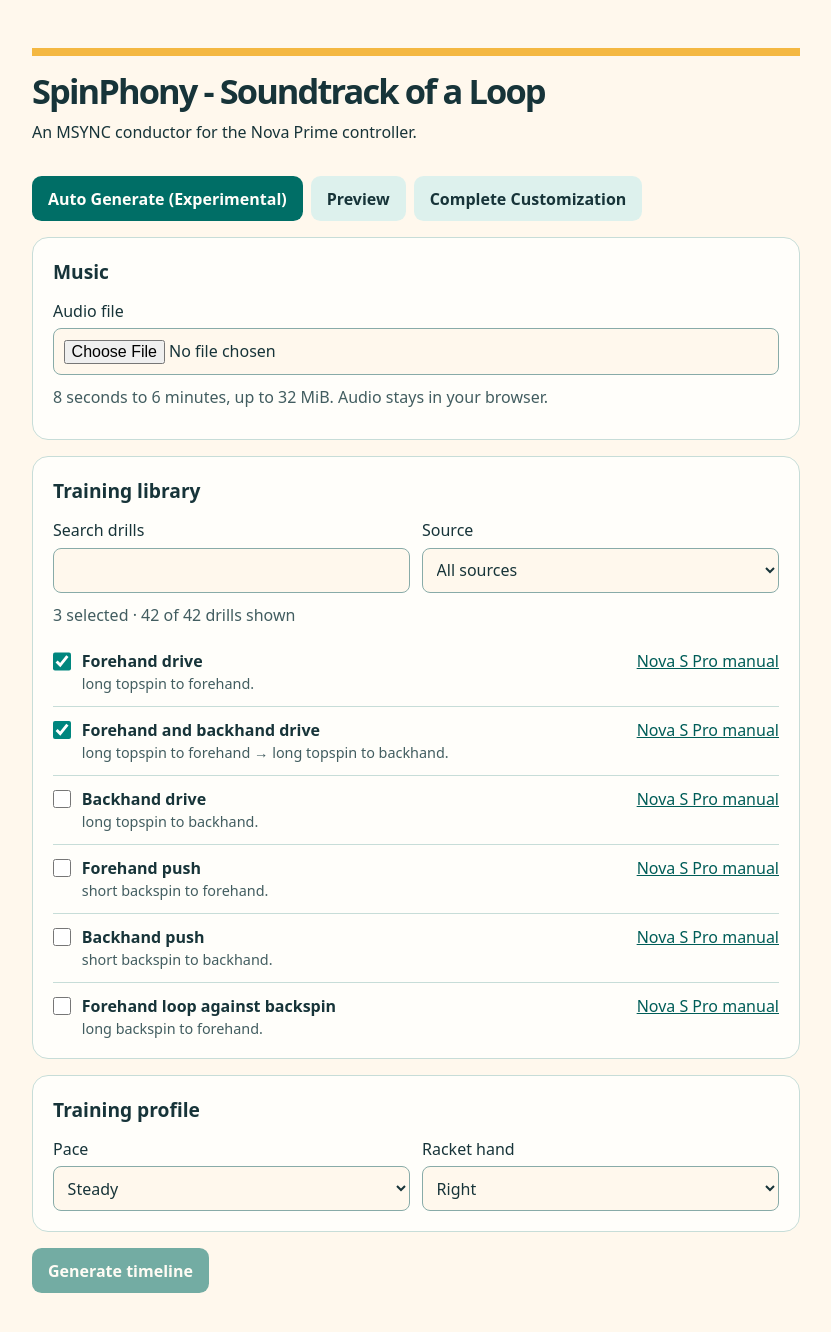
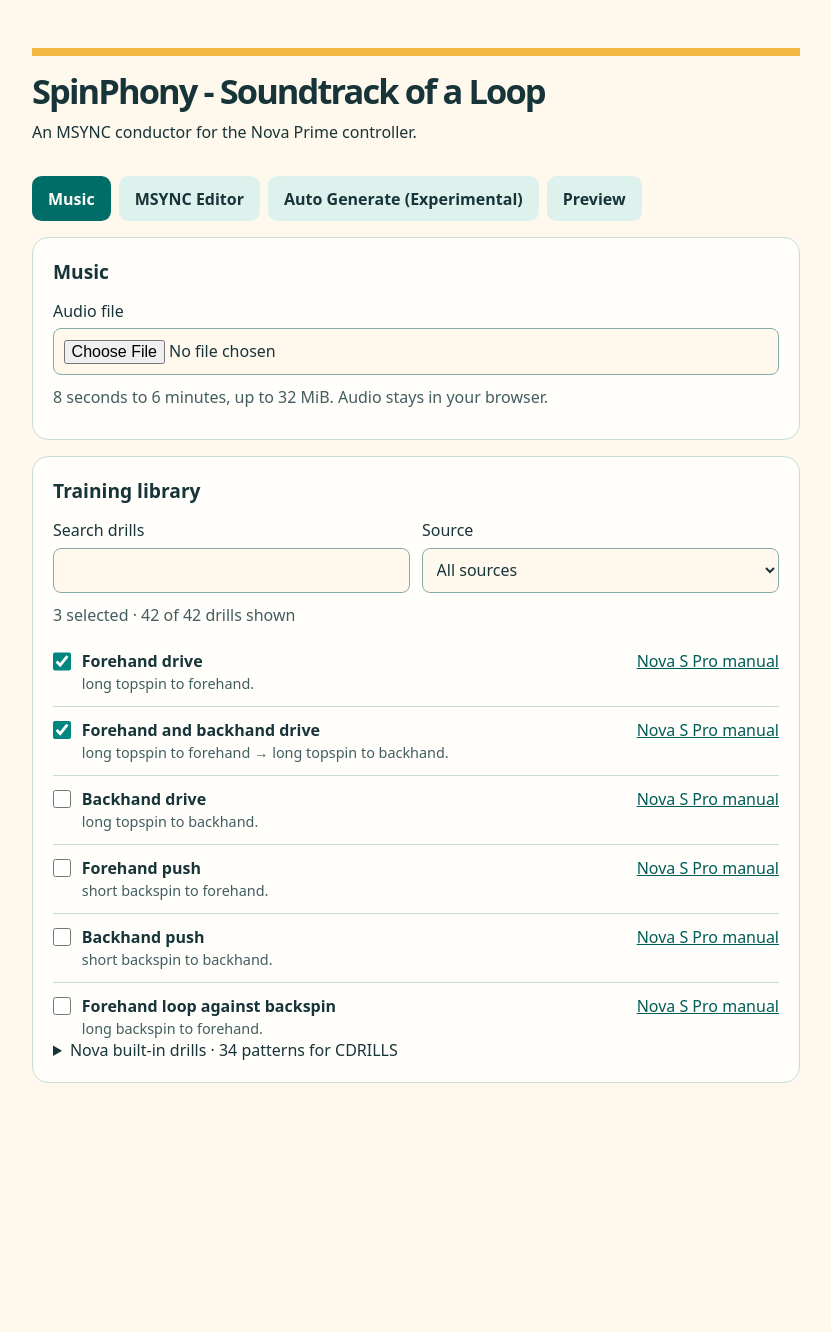
Before and after one commit to shimuranmonk/SpinPhony, a React (Vite) app: page / in a window 1280 px wide. Shown: the top 1332 px of the page, without its empty margins (224-1055 px from the left). After the commit the page ends 1131 px from the top, so only its background shows below. Built offline with nearby package versions, Linux system fonts and the light colour scheme.

Commit message:
Add Music tab and load built-in patterns per CDRILL ball

```diff
--- a/src/ManualEditor.tsx
+++ b/src/ManualEditor.tsx
@@ -1,7 +1,7 @@
 import { useEffect, useRef, useState } from "react";
 import { timestamp } from "./generator.js";
 import { nativeDrills } from "./nativeDrills.js";
-import { ballFields, blockKinds, blockLabel, blockOrder, compileManualScore, flavorFields, initialBall, maxBalls } from "./manualScore.js";
+import { ballFields, blockKinds, blockLabel, blockOrder, compileManualScore, flavorFields, initialBall, loadBuiltInBalls, maxBalls } from "./manualScore.js";
 import type { BallField, Block, BlockKind } from "./manualScore.js";
 import type { Track } from "./rhythm.js";
 
@@ -11,11 +11,10 @@ type Props = {
 };
 
 
-const isDrill = (kind: BlockKind) => kind === "NDRILL" || kind === "CDRILL";
 
 export function ManualEditor({ file, track, blocks, onChange, onDownload }: Props) {
   const [url, setUrl] = useState("");
-  const [kind, setKind] = useState<BlockKind>("NDRILL");
+  const [kind, setKind] = useState<BlockKind>("CDRILL");
   const [selected, setSelected] = useState<number>();
   const [playhead, setPlayhead] = useState(0);
   const [editNotice, setEditNotice] = useState("");
@@ -26,14 +25,13 @@ export function ManualEditor({ file, track, blocks, onChange, onDownload }: Prop
     return () => URL.revokeObjectURL(next);
   }, [file]);
   const block = blocks.find(item => item.id === selected);
-  const nativeDrill = block?.kind === "NDRILL" ? nativeDrills.find(drill => drill.key === block.builtinKey) : undefined;
   const sorted = [...blocks].sort((a, b) => a.timeMs - b.timeMs || blockOrder[a.kind] - blockOrder[b.kind]);
   const currentMarker = track.markers.reduce((current, marker, index) => marker.timeMs <= playhead ? index : current, -1);
   const currentBlock = sorted.filter(item => item.timeMs <= playhead).at(-1);
   const { source, issues } = compileManualScore(track, blocks);
 
   function drillTimeTaken(type: BlockKind, timeMs: number, except?: number) {
-    return isDrill(type) && blocks.some(item => item.id !== except && isDrill(item.kind) && item.timeMs === timeMs);
+    return type === "CDRILL" && blocks.some(item => item.id !== except && item.kind === "CDRILL" && item.timeMs === timeMs);
   }
 
   function add(type: BlockKind, timeMs: number) {
@@ -46,7 +44,7 @@ export function ManualEditor({ file, track, blocks, onChange, onDownload }: Prop
     const seconds = Math.min(5, Math.max(.001, (track.durationMs - timeMs) / 1000));
     const name = type === "CDRILL" ? "Custom drill" : "";
     onChange([...blocks, { id, timeMs, kind: type, note: "", name, balls: [{ ...initialBall }],
-      seconds, once: false, random: false, reference: "", level: 1,
+      seconds, once: false, random: false,
       flavor: { SPEED: 3.5, BPM: 65, SPIN: 2.5, HEIGHT: 38 } }]);
     setSelected(id);
   }
@@ -87,7 +85,7 @@ export function ManualEditor({ file, track, blocks, onChange, onDownload }: Prop
   const percent = (timeMs: number) => timeMs * 100 / track.durationMs;
 
   return <section className="manual-editor">
-    <h2>Complete Customization</h2>
+    <h2>MSYNC Editor</h2>
     <div className="manual-transport">
       <audio ref={audio} src={url} controls aria-label="Track audio"
         onTimeUpdate={event => setPlayhead(Math.round(event.currentTarget.currentTime * 1000))} />
@@ -100,7 +98,7 @@ export function ManualEditor({ file, track, blocks, onChange, onDownload }: Prop
             : Infinity;
           const end = Math.max(item.timeMs, Math.min(next?.timeMs ?? stopTime, item.timeMs + cycle));
           const label = blockLabel(item) + " · " + timestamp(item.timeMs)
-            + (isMarker ? "" : " to " + timestamp(Math.round(end))) + (item.kind === "NDRILL" && item.once ? " (actual end depends on the controller)" : "");
+            + (isMarker ? "" : " to " + timestamp(Math.round(end)));
           return <button type="button" key={item.id} data-block={item.kind}
             className={isMarker ? "cue-pin" : "cue-span"} title={label} aria-label={label}
             style={{ left: percent(item.timeMs) + "%", width: isMarker ? undefined : percent(end - item.timeMs) + "%" }}
@@ -113,7 +111,7 @@ export function ManualEditor({ file, track, blocks, onChange, onDownload }: Prop
       <div className="block-tray" aria-label="Available blocks">
         {blockKinds.map(type => <button type="button" key={type} data-block={type} draggable aria-pressed={kind === type}
           onDragStart={event => event.dataTransfer.setData("application/x-spinphony-block", type)}
-          onClick={() => setKind(type)}>{type === "NDRILL" || type === "CDRILL" ? type + "S" : type}</button>)}
+          onClick={() => setKind(type)}>{type === "CDRILL" ? type + "S" : type}</button>)}
       </div>
       {editNotice && <p className="manual-notice" role="status">{editNotice}</p>}
     </div>
@@ -157,31 +155,6 @@ export function ManualEditor({ file, track, blocks, onChange, onDownload }: Prop
             onChange={event => update({ seconds: event.target.valueAsNumber })} /></label>}
       </div>
       {block.kind === "IDLE" && <p className="hint">Feeding stays off until another drill starts. Duration reserves space on the timeline.</p>}
-      {block.kind === "NDRILL" && <><div className="fields">
-        <label>Built-in drill<select value={block.builtinKey ?? ""} onChange={event => {
-          const drill = nativeDrills.find(item => item.key === event.target.value);
-          const previousName = nativeDrill?.key.replace(/[^a-z0-9]+/gi, "_").replace(/_+$/, "");
-          const defaultName = drill?.key.replace(/[^a-z0-9]+/gi, "_").replace(/_+$/, "");
-          update({ builtinKey: drill?.key, name: !block.name || block.name === previousName ? defaultName ?? "" : block.name });
-        }}>
-          <option value="">Use a pasted Nova Prime ID</option>
-          {nativeDrills.map(drill => <option key={drill.key} value={drill.key}>{drill.name}</option>)}
-        </select></label>
-        <label>Drill alias<input value={block.name} onChange={event => update({ name: event.target.value })} /></label>
-        {!nativeDrill && <label>Nova Prime drill ID<input value={block.reference} onChange={event => update({ reference: event.target.value })} /></label>}
-        <label>LEVEL<select value={block.level} onChange={event => update({ level: Number(event.target.value) })}>
-          <option>1</option><option>2</option><option>3</option>
-        </select></label>
-      </div>{nativeDrill ? <div className="native-ball-table" tabIndex={0} role="region" aria-label="Built-in ball parameters">
-        <table>
-          <caption>{nativeDrill.name} · Level {block.level} · RANDOM {String(nativeDrill.random)}</caption>
-          <thead><tr>{["BALL", "SPEED", "SPIN", "TYPE", "HEIGHT", "DROP", "BPM", "REPS", "SCATTER"].map(field =>
-            <th key={field} scope="col">{field}</th>)}</tr></thead>
-          <tbody>{nativeDrill.levels[block.level - 1]?.map((ball, index) =>
-            <tr key={index}><th scope="row">{index + 1}</th><td>{ball.speed}</td><td>{ball.spin}</td><td>{ball.type}</td>
-              <td>{ball.height}</td><td>{ball.drop}</td><td>{ball.bpm}</td><td>{ball.repetitions}</td><td>{ball.scatter}</td></tr>)}</tbody>
-        </table>
-      </div> : <p className="hint"><strong>Ball parameters</strong> · Nova Prime looks up the ball sequence using this drill ID and level. The ID alone does not provide those values to SpinPhony.</p>}</>}
       {block.kind === "FLAVOR" && <>
         <label>Flavor name<input value={block.name} onChange={event => update({ name: event.target.value })} /></label>
         <div className="manual-ball">{flavorFields.map(key => {
@@ -200,6 +173,24 @@ export function ManualEditor({ file, track, blocks, onChange, onDownload }: Prop
         </div>
         {block.balls.map((ball, index) => <details key={index}>
           <summary>BALL {index + 1}</summary>
+          <label>Load built-in drill starting at BALL {index + 1}
+            <select aria-label={"Load built-in drill starting at BALL " + (index + 1)} value="" onChange={event => {
+              if (!event.target.value) return;
+              const [key, level] = event.target.value.split(":");
+              try {
+                update({ balls: loadBuiltInBalls(block.balls, index, key, Number(level)) });
+              } catch (error) {
+                setEditNotice(error instanceof Error ? error.message : String(error));
+              }
+            }}>
+              <option value="">Choose a drill and level</option>
+              {nativeDrills.map(drill => <optgroup key={drill.key} label={drill.name}>
+                {drill.levels.map((_, level) => <option key={level} value={drill.key + ":" + (level + 1)}>
+                  {drill.name} · Level {level + 1}
+                </option>)}
+              </optgroup>)}
+            </select>
+          </label>
           <div className="manual-ball">
             {(Object.keys(ballFields) as BallField[]).map(key => {
               const [min, max, step] = ballFields[key];
@@ -219,7 +210,7 @@ export function ManualEditor({ file, track, blocks, onChange, onDownload }: Prop
         <button type="button" disabled={block.balls.length >= maxBalls}
           onClick={() => update({ balls: [...block.balls, { ...initialBall }] })}>Add Ball</button>
       </>}
-      {(block.kind === "CDRILL" || block.kind === "NDRILL") && <label className="once-control">
+      {block.kind === "CDRILL" && <label className="once-control">
         <input type="checkbox" checked={block.once} onChange={event => update({ once: event.target.checked })} />Play one cycle
       </label>}
       <button type="button" onClick={() => remove(block.id)}>Remove block</button>
--- a/src/generator.ts
+++ b/src/generator.ts
@@ -29,7 +29,7 @@ export function validateTrack(track: Track) {
 
 export const tagline = "Soundtrack of a Loop";
 
-export function msyncHeader(track: Track, mode: "Auto Generate" | "Complete Customization") {
+export function msyncHeader(track: Track, mode: "Auto Generate" | "MSYNC Editor") {
   const title = track.filename.replace(/\.[^.]+$/, "");
   return [
     "# " + title + " - SpinPhony MSYNC v1",
--- a/src/main.tsx
+++ b/src/main.tsx
@@ -7,6 +7,7 @@ import type { Profile } from "./generator.js";
 import { readTimeline, suggestTimeline } from "./score.js";
 import { describeMusicEvents } from "./musicEvents.js";
 import { TimelinePreview } from "./TimelinePreview.js";
+import { nativeDrills } from "./nativeDrills.js";
 import { ManualEditor } from "./ManualEditor.js";
 import type { Block } from "./manualScore.js";
 import { analyzeFile } from "./rhythm.js";
@@ -14,8 +15,8 @@ import type { Track } from "./rhythm.js";
 import "./style.css";
 
 function App() {
-  const tabs = ["setup", "preview", "manual"] as const;
-  const [tab, setTab] = useState<typeof tabs[number]>("setup");
+  const tabs = ["music", "manual", "setup", "preview"] as const;
+  const [tab, setTab] = useState<typeof tabs[number]>("music");
   const [blocks, setBlocks] = useState<Block[]>([]);
   const [file, setFile] = useState<File>();
   const [track, setTrack] = useState<Track>();
@@ -95,7 +96,7 @@ function App() {
         if (!["ArrowLeft", "ArrowRight", "Home", "End"].includes(event.key)) return;
         event.preventDefault();
         const offset = event.key === "ArrowLeft" ? -1 : 1;
-        const next = event.key === "Home" ? tabs[0] : event.key === "End" ? tabs[2]
+        const next = event.key === "Home" ? tabs[0] : event.key === "End" ? tabs[tabs.length - 1]
           : tabs[(tabs.indexOf(tab) + offset + tabs.length) % tabs.length];
         setTab(next);
         document.getElementById(next + "-tab")?.focus();
@@ -103,22 +104,11 @@ function App() {
         {tabs.map(item => (
           <button key={item} id={item + "-tab"} role="tab" type="button" aria-selected={tab === item}
             aria-controls={item + "-panel"} tabIndex={tab === item ? 0 : -1} onClick={() => setTab(item)}>
-            {item === "setup" ? "Auto Generate (Experimental)" : item === "preview" ? "Preview" : "Complete Customization"}
+            {item === "setup" ? "Auto Generate (Experimental)" : item === "preview" ? "Preview" : item === "manual" ? "MSYNC Editor" : "Music"}
           </button>
         ))}
       </div>
-      <form id="setup-panel" role="tabpanel" aria-labelledby="setup-tab" hidden={tab !== "setup"} onSubmit={event => {
-        event.preventDefault();
-        if (!track) return;
-        setError("");
-        try {
-          setScore(suggestTimeline(track, selected));
-          setTab("preview");
-          document.getElementById("preview-tab")?.focus();
-        } catch (failure) {
-          setError(failure instanceof Error ? failure.message : String(failure));
-        }
-      }}>
+      <div id="music-panel" role="tabpanel" aria-labelledby="music-tab" hidden={tab !== "music"}>
         <section>
           <h2>Music</h2>
           <label>Audio file<input type="file" accept="audio/*,.wav,.mp3,.m4a,.ogg,.flac" onChange={event => void load(event.target.files?.[0])} /></label>
@@ -158,7 +148,25 @@ function App() {
             </div>
           ))}
           </div>
+          <details>
+            <summary>Nova built-in drills · {nativeDrills.length} patterns for CDRILLS</summary>
+            <ul>{nativeDrills.map(drill => <li key={drill.key}>{drill.name}</li>)}</ul>
+          </details>
         </section>
+        {error && tab === "music" && <p role="alert">{error}</p>}
+      </div>
+      <form id="setup-panel" role="tabpanel" aria-labelledby="setup-tab" hidden={tab !== "setup"} onSubmit={event => {
+        event.preventDefault();
+        if (!track) return;
+        setError("");
+        try {
+          setScore(suggestTimeline(track, selected));
+          setTab("preview");
+          document.getElementById("preview-tab")?.focus();
+        } catch (failure) {
+          setError(failure instanceof Error ? failure.message : String(failure));
+        }
+      }}>
         <section>
           <h2>Training profile</h2>
           <div className="fields">
@@ -167,6 +175,7 @@ function App() {
           </div>
         </section>
         {error && <p role="alert">{error}</p>}
+        {!track && <p>Choose an audio file in the Music tab to generate a timeline.</p>}
         <button disabled={!track || busy} type="submit">Generate timeline</button>
       </form>
       <div id="preview-panel" role="tabpanel" aria-labelledby="preview-tab" hidden={tab !== "preview"}>
@@ -175,16 +184,13 @@ function App() {
             events={describeMusicEvents(track, selected, timeline)} drills={selected} feedBpm={feedBpm}
             validationError={timelineError} canDownload={Boolean(source)} onDownload={() => download(source)}
             onEdit={setScore} />
-        ) : <section><p>Generate a timeline in Setup to preview it here.</p></section>)}
+        ) : <section><p>Generate a timeline in Auto Generate to preview it here.</p></section>)}
       </div>
       {tab === "manual" && <div id="manual-panel" role="tabpanel" aria-labelledby="manual-tab">
         {file && track
           ? <ManualEditor file={file} track={track}
               blocks={blocks} onChange={setBlocks} onDownload={download} />
-          : <section><label>Audio file<input type="file" accept="audio/*,.wav,.mp3,.m4a,.ogg,.flac"
-              onChange={event => void load(event.target.files?.[0])} /></label>
-              {busy && <p role="status">Analyzing audio…</p>}
-              {error && <p role="alert">{error}</p>}</section>}
+          : <section><p>{busy ? "Analyzing audio…" : "Choose an audio file in the Music tab to start editing."}</p></section>}
       </div>}
     </main>
   );
--- a/src/manualScore.ts
+++ b/src/manualScore.ts
@@ -9,19 +9,32 @@ export const ballFields = {
 export type BallField = keyof typeof ballFields;
 export type Ball = Record<BallField, number> & { TYPE: "top" | "back" };
 export const flavorFields = ["SPEED", "BPM", "SPIN", "HEIGHT"] as const;
-export const blockKinds = ["NDRILL", "CDRILL", "FLAVOR", "IDLE", "STOP"] as const;
+export const blockKinds = ["CDRILL", "FLAVOR", "IDLE", "STOP"] as const;
 export const maxBalls = 10;
 export type BlockKind = typeof blockKinds[number];
 export type Block = {
   id: number; timeMs: number; kind: BlockKind; note: string; name: string;
   balls: Ball[]; random: boolean; once: boolean; seconds: number;
-  reference: string; builtinKey?: string; level: number; flavor: Pick<Ball, typeof flavorFields[number]>;
+  flavor: Pick<Ball, typeof flavorFields[number]>;
 };
 export const initialBall: Ball = {
   SPEED: 3, SPIN: 2, TYPE: "top", HEIGHT: 20, DROP: 0, BPM: 35, REPS: 1,
 };
 
-export const blockOrder: Record<BlockKind, number> = { NDRILL: 0, CDRILL: 0, FLAVOR: 1, IDLE: 2, STOP: 3 };
+export function loadBuiltInBalls(balls: Ball[], start: number, key: string, level: number): Ball[] {
+  const source = nativeDrills.find(drill => drill.key === key)?.levels[level - 1];
+  if (!source?.length || start < 0 || start >= balls.length || !Number.isInteger(start)) {
+    throw new Error("Choose a built-in drill and level for this ball.");
+  }
+  if (start + source.length > maxBalls) throw new Error("This drill would exceed the 10-ball limit.");
+  const loaded = source.map(ball => ({
+    SPEED: ball.speed, SPIN: ball.spin, TYPE: ball.type === "back" ? "back" as const : "top" as const,
+    HEIGHT: ball.height, DROP: ball.drop, BPM: ball.bpm, REPS: ball.repetitions,
+  }));
+  return [...balls.slice(0, start), ...loaded, ...balls.slice(start + loaded.length)];
+}
+
+export const blockOrder: Record<BlockKind, number> = { CDRILL: 0, FLAVOR: 1, IDLE: 2, STOP: 3 };
 const clean = (text: string) => text.replace(/[\u0000-\u001f\u007f\u2028\u2029]+/gu, " ").trim();
 const alias = (name: string, prefix: string) => name.trim().toUpperCase().replace(new RegExp("^" + prefix + "_"), "");
 const validAlias = /^[A-Z][A-Z0-9_]{0,35}$/;
@@ -47,7 +60,6 @@ function checkSpin(speed: number, spin: number) {
 export function compileManualScore(track: Track, blocks: Block[]) {
   validateTrack(track);
   const definitions = new Map<string, string>();
-  const native = new Map<string, string>();
   const cues: string[] = [];
   const issues: string[] = [];
   const sorted = [...blocks].sort((a, b) => a.timeMs - b.timeMs || blockOrder[a.kind] - blockOrder[b.kind]);
@@ -77,23 +89,7 @@ export function compileManualScore(track: Track, blocks: Block[]) {
       }
       if (timeMs < pausedUntil && kind !== "STOP") throw new Error("This block overlaps the reserved IDLE interval.");
       let command: string = kind;
-      if (kind === "NDRILL") {
-        const name = "DRL_" + alias(block.name, "DRL").replace(/\s+/g, "_");
-        if (!validAlias.test(name.slice(4))) throw new Error("Enter a drill alias starting with a letter and using up to 36 letters, numbers or underscores.");
-        const reference = block.reference.trim().replace(/^CUSTOM:/i, "");
-        if (block.builtinKey && !nativeDrills.some(drill => drill.key === block.builtinKey)) {
-          throw new Error("Choose a built-in drill from the catalog.");
-        }
-        if (!block.builtinKey && !/^(?:drill_[a-z0-9_-]{5,}|[0-9a-f]{8}-[0-9a-f]{4}-[1-5][0-9a-f]{3}-[89ab][0-9a-f]{3}-[0-9a-f]{12})$/i.test(reference)) {
-          throw new Error("Paste the drill ID from the Nova Prime controller.");
-        }
-        if (![1, 2, 3].includes(block.level)) throw new Error("Select level 1, 2 or 3.");
-        const target = block.builtinKey ? "BUILTIN:" + block.builtinKey : "CUSTOM:" + reference;
-        define(native, name, name + "=" + target + ";LEVEL=" + block.level);
-        command = "DRILL=" + name + (block.once ? ";ONCE" : "");
-        active = block;
-        activated = true;
-      } else if (kind === "CDRILL") {
+      if (kind === "CDRILL") {
         const title = clean(block.name);
         if (!title || !block.balls.length || block.balls.length > maxBalls) throw new Error("Enter a name and 1–10 ball entries.");
         const suffix = title.toUpperCase().replace(/[^A-Z0-9]+/g, "_").replace(/^_+|_+$/g, "").slice(0, 25);
@@ -140,12 +136,11 @@ export function compileManualScore(track: Track, blocks: Block[]) {
       cues.push("# " + time + " · " + message);
     }
   }
-  if (!activated) issues.push("Add a valid NDRILL or CDRILL to enable MSYNC export.");
+  if (!activated) issues.push("Add a valid CDRILL to enable MSYNC export.");
   if (!stopped) issues.push("Add a STOP block where the session should end.");
-  const source = [msyncHeader(track, "Complete Customization") + "\n\nMSYNC_VERSION=1",
+  const source = [msyncHeader(track, "MSYNC Editor") + "\n\nMSYNC_VERSION=1",
     "[SESSION]\nCOUNTDOWN=4\nCYCLE_PAUSE=1\nROBOT_LEAD=0",
     ["[AUDIO]", "FILENAME=" + track.filename, "SHA256=" + track.sha256, "DURATION=" + timestamp(track.durationMs)].join("\n"),
-    ...(native.size ? [["[DRILLS]", ...native.values()].join("\n")] : []),
     ...definitions.values(), ["[CUES]", ...cues].join("\n")].join("\n\n") + "\n";
   return { source, issues };
 }
--- a/src/style.css
+++ b/src/style.css
@@ -72,7 +72,6 @@ time { font-variant-numeric: tabular-nums; color: #00867e; }
 .cue-strip .cue-span { min-width: 3px; overflow: hidden; text-overflow: ellipsis; white-space: nowrap; font-size: .72rem; }
 .cue-strip .cue-pin { z-index: 1; width: .55rem; padding: 0; transform: translateX(-50%); }
 .cue-playhead { position: absolute; inset-block: 0; width: 2px; background: #173439; pointer-events: none; z-index: 2; }
-.manual-editor [data-block="NDRILL"] { --block-color: #f7cd58; }
 .manual-editor [data-block="CDRILL"] { --block-color: #9de3a6; }
 .manual-editor [data-block="FLAVOR"] { --block-color: #91ccf9; }
 .manual-editor [data-block="IDLE"] { --block-color: #ffb060; }
@@ -90,10 +89,6 @@ time { font-variant-numeric: tabular-nums; color: #00867e; }
 .block-tray { display: flex; flex-wrap: wrap; gap: .35rem; margin-top: .45rem; }
 .block-tray button { cursor: grab; padding: .32rem .55rem; font-size: .85rem; }
 .manual-notice { color: #8a2333; margin: .35rem 0 0; font-size: .85rem; }
-.native-ball-table { overflow-x: auto; }
-.native-ball-table table { width: 100%; border-collapse: collapse; font-variant-numeric: tabular-nums; }
-.native-ball-table caption { text-align: left; font-weight: 700; margin-bottom: .4rem; }
-.native-ball-table th, .native-ball-table td { padding: .3rem .45rem; border-bottom: 1px solid #c7ddd8; text-align: left; }
 .placed-block { position: relative; display: inline-flex; max-width: 100%; border-radius: .6rem; }
 .placed-block > button[data-block] { padding-right: 2.15rem; overflow-wrap: anywhere; }
 .placed-block .remove-chip {
```
Also changed, not shown: 3 other files (tests, documents, lock files or other folders).
